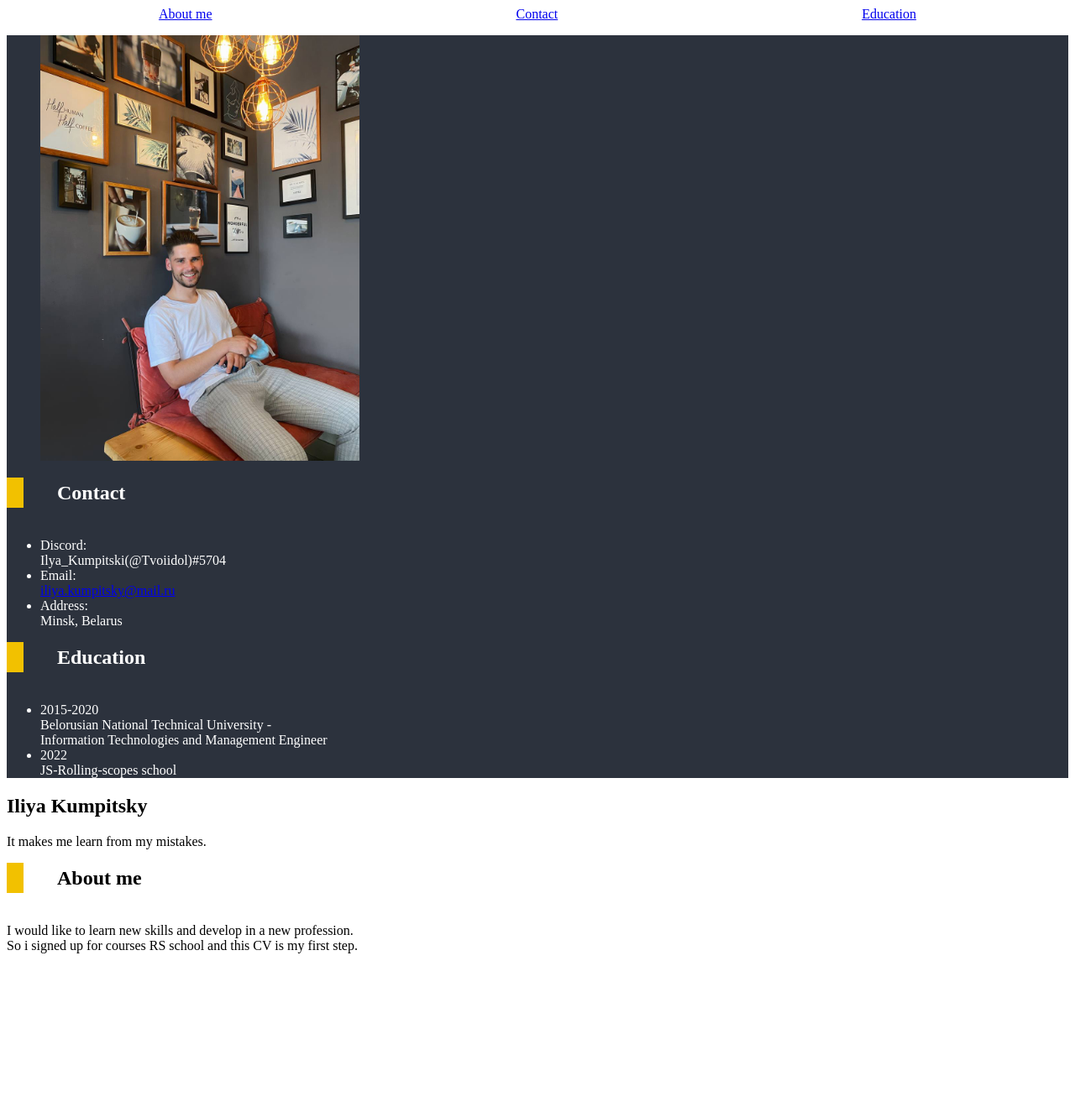
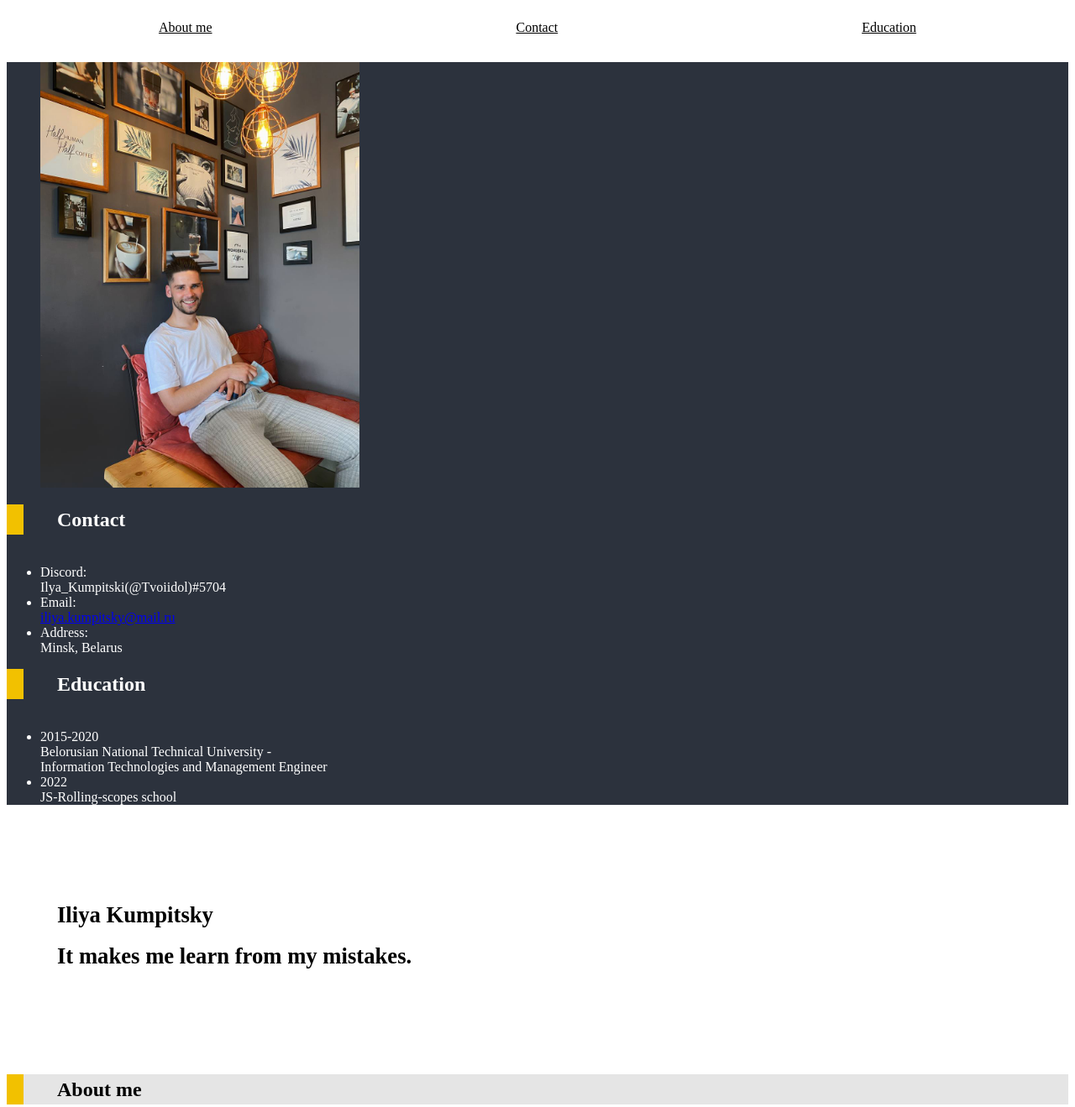
Before and after one commit to Tvoiidol/rsschool-cv, a plain HTML site: page index.html in a window 1280 px wide. Shown: the top 1319 px of the page at 84% size. Before the commit the page ends 1152 px from the top, so only its background shows below. Drawn offline with Linux system fonts and the light colour scheme.

Commit message:
fix: save last try

```diff
--- a/Style.css
+++ b/Style.css
@@ -1,4 +1,4 @@
-.paig-title {
+.page-title {
     font-family: Fascinate ;
     src: url(assets/fonts/Fascinate-Regular.ttf);
     font-weight: 900;
@@ -53,3 +53,36 @@ body {
     padding: 0;
     list-style: none;
 }
+.nav a {
+    padding: 14px 10px;
+    line-height: 50px;
+    color: black;
+
+}
+.nav a:hover {
+    background-color: #f2c100;
+}
+.nav a:active {
+    color: white;
+    background-color: #2c323d;
+}
+.right-side .section-title {
+    background-color: rgba(0, 0, 0, 0.1);
+}
+.figure-right-side {
+    display:none;
+    margin: 0;
+    padding: 0;
+    width: 100%;
+    height: min-content;
+}
+.page-title {
+    margin: 125px 80px 125px 60px;
+}
+.main-title {
+    margin: 0;
+    padding: 0;
+    font-size: 100%;
+    line-height: 50%;
+    font-weight: 600;
+}
--- a/index.html
+++ b/index.html
@@ -31,7 +31,7 @@
               width="380"
               height="507"
               class="photo"
-              alt="Photo of Peter Grachev"
+              alt="Photo of Iliya Kumpitsky"
             />
           </figure>
           <section class="contact" id="contact">
@@ -69,6 +69,7 @@
                   <h1 class="main-title">Iliya Kumpitsky</h1>
                   <p>It makes me learn from my mistakes.</p>
                 </section>
+
                 <section class="about-me" id="about-me">
                     <h2 class="section-title">About me</h2>
                     <p>
```
